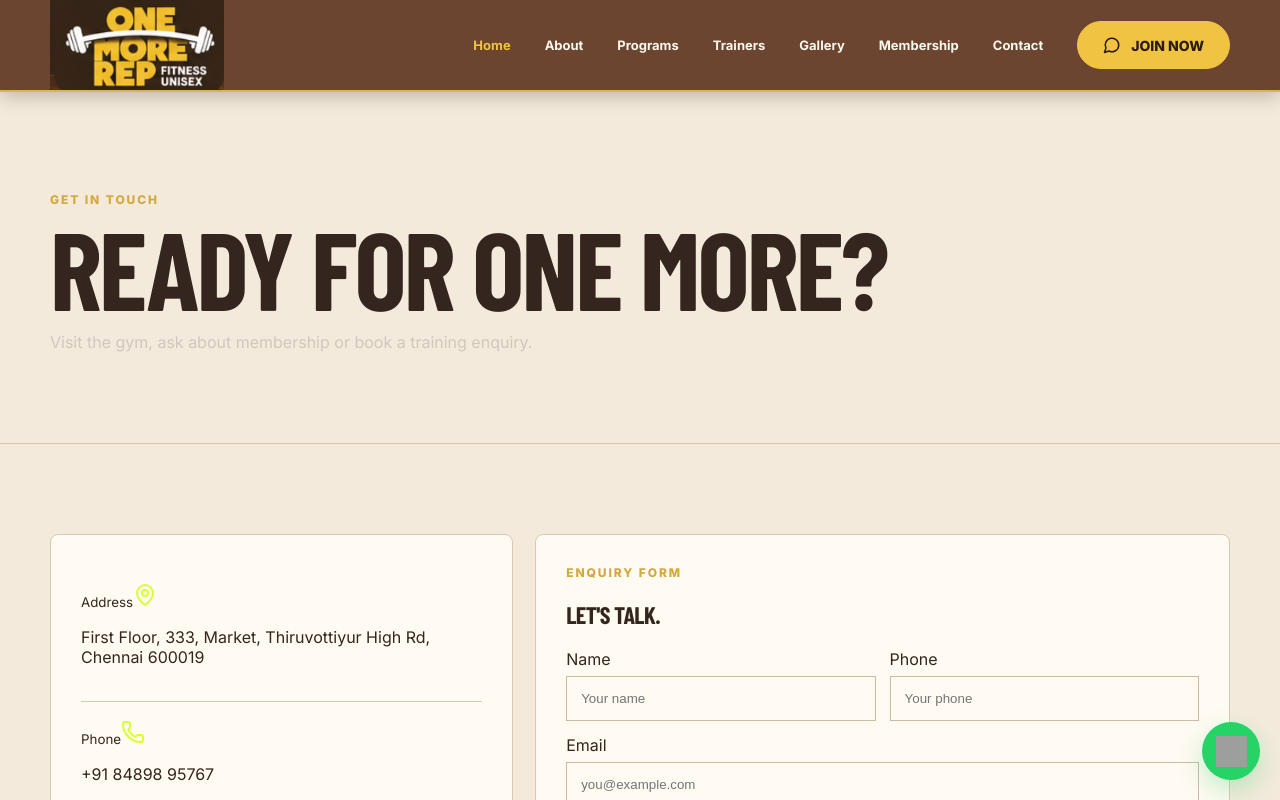
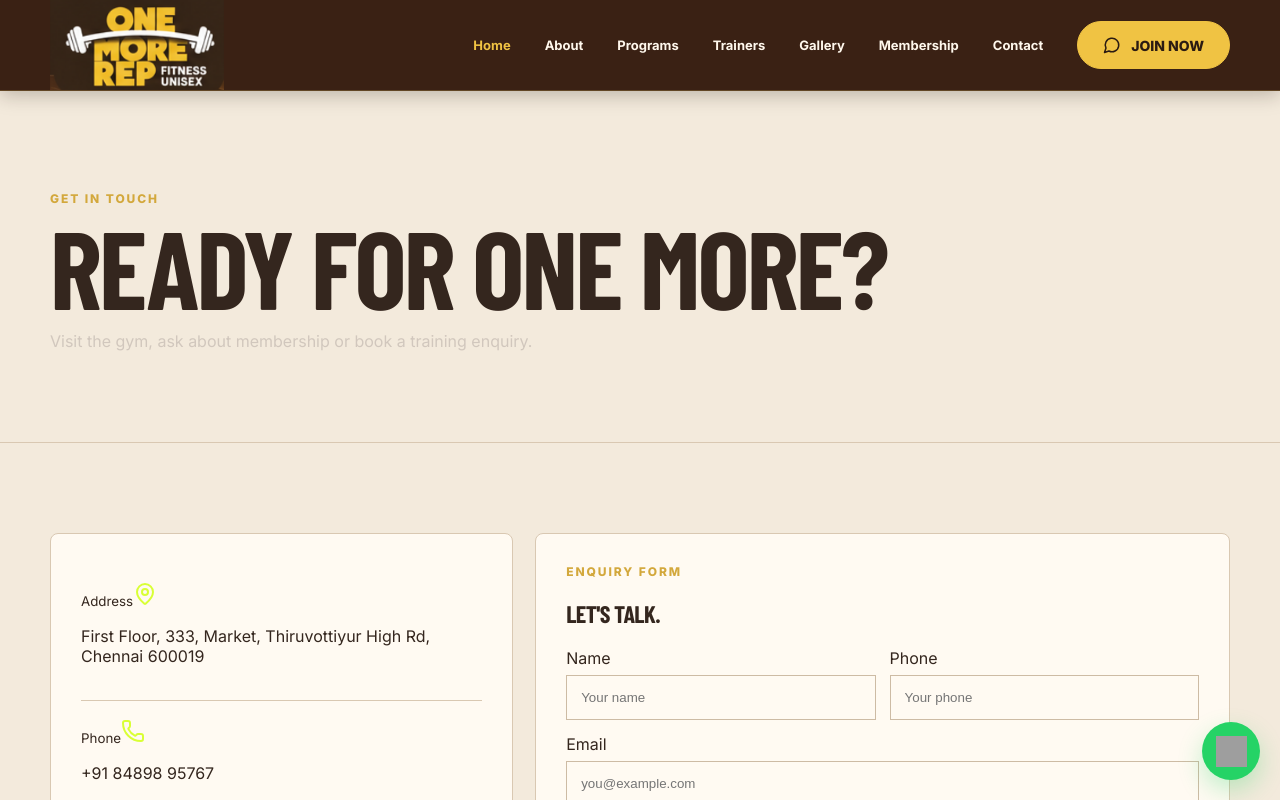
Before and after one commit to yuvaraj3-creator/onerepfitness, a Next.js app: page /contact in a window 1280 px wide. Shown: the top 800 px of the page. Built offline with nearby package versions, Linux system fonts and the light colour scheme; grey boxes are pictures that could not be loaded; a web font is replaced by a local one.

Commit message:
Match approved dark chocolate header color

```diff
--- a/app/globals.css
+++ b/app/globals.css
@@ -110,3 +110,12 @@
   .links a:not(.btn):first-child:after{background:#f0c343!important}
   .joinBtn{background:#f0c343!important;color:#2b1b12!important;border-color:#f0c343!important}
 }
+
+/* Exact dark chocolate header tone from the approved reference */
+.nav{background:#3a2114!important;border-bottom:1px solid rgba(214,180,90,.25)!important}
+@media(min-width:801px){
+  .nav{background:#3a2114!important}
+}
+@media(max-width:800px){
+  .nav{background:#3a2114!important}
+}
```
